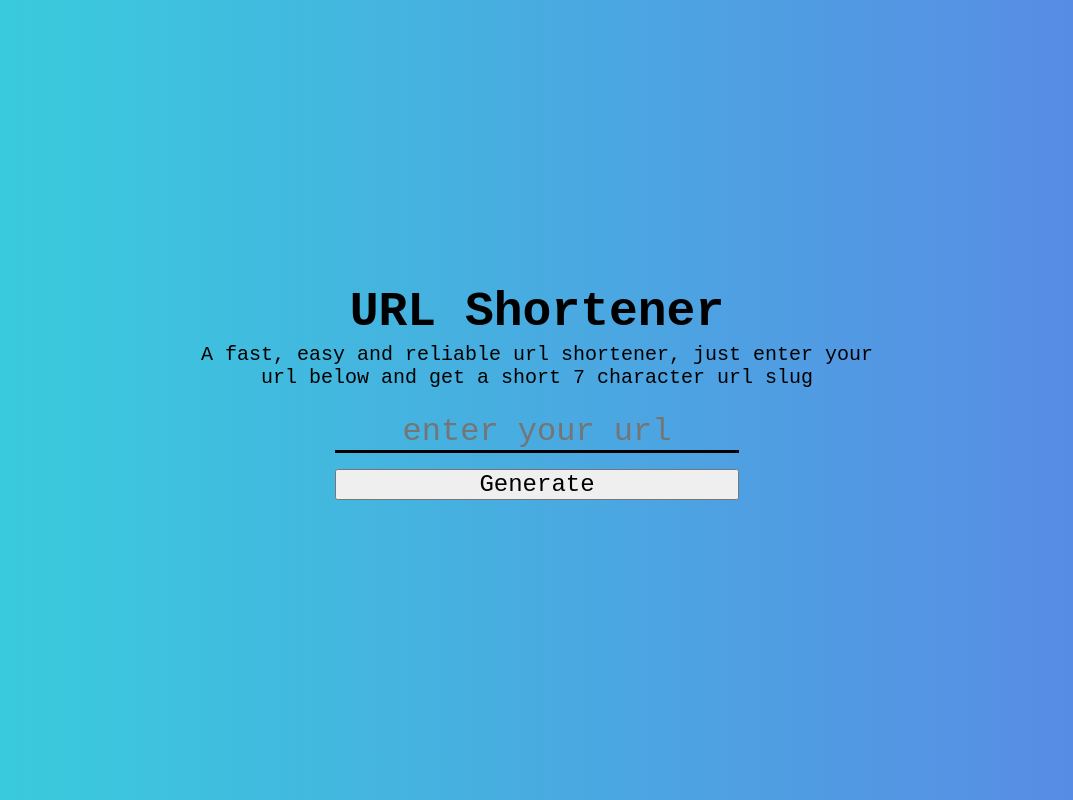
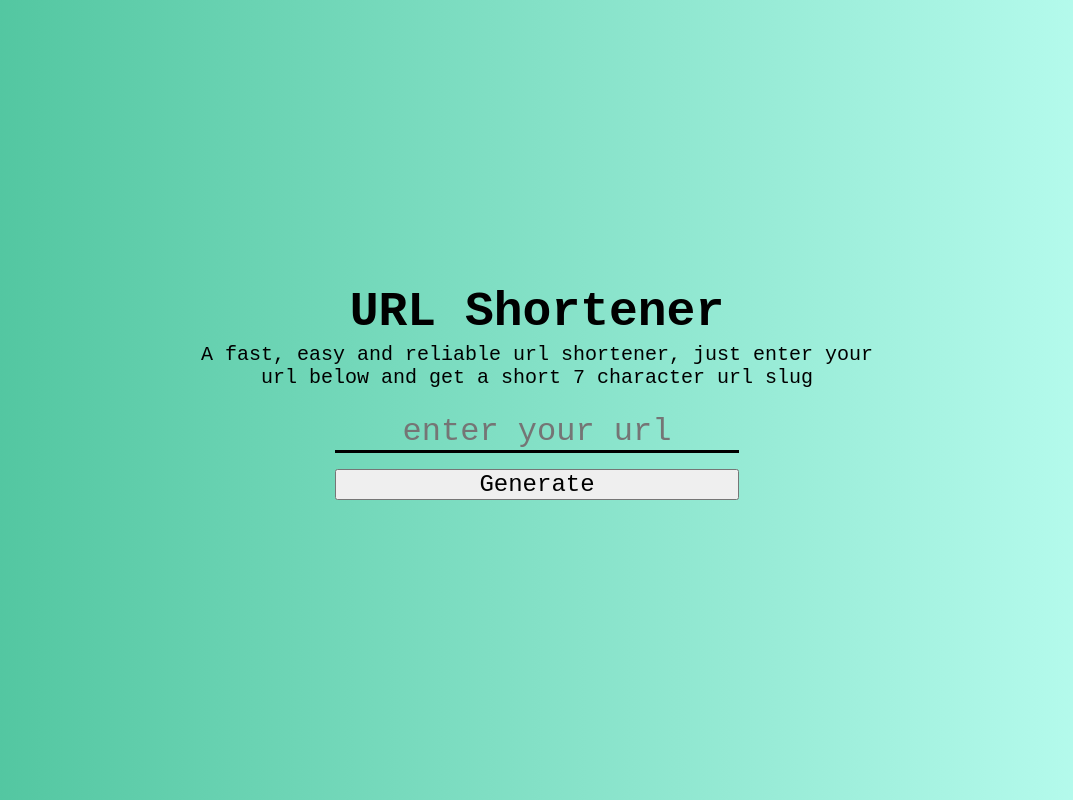
Before and after one commit to edis/url_shortener, a Flask app: page / in a window 1280 px wide. Shown: the whole page, without its empty margins (103-1176 px from the left). Run offline with Flask 2, Linux system fonts and the light colour scheme; some libraries are stand-ins or nearby versions.

Commit message:
change background gradient

```diff
--- a/static/css/style.css
+++ b/static/css/style.css
@@ -7,7 +7,7 @@
 body{
     font-family: "Courier New", sans-serif;
     text-align: center;
-    background-image: linear-gradient(to right, #36D1DC, #5B86E5);
+    background-image: linear-gradient(to right, #4AC29A, #BDFFF3);
     color: #000000;
 }
 
```
